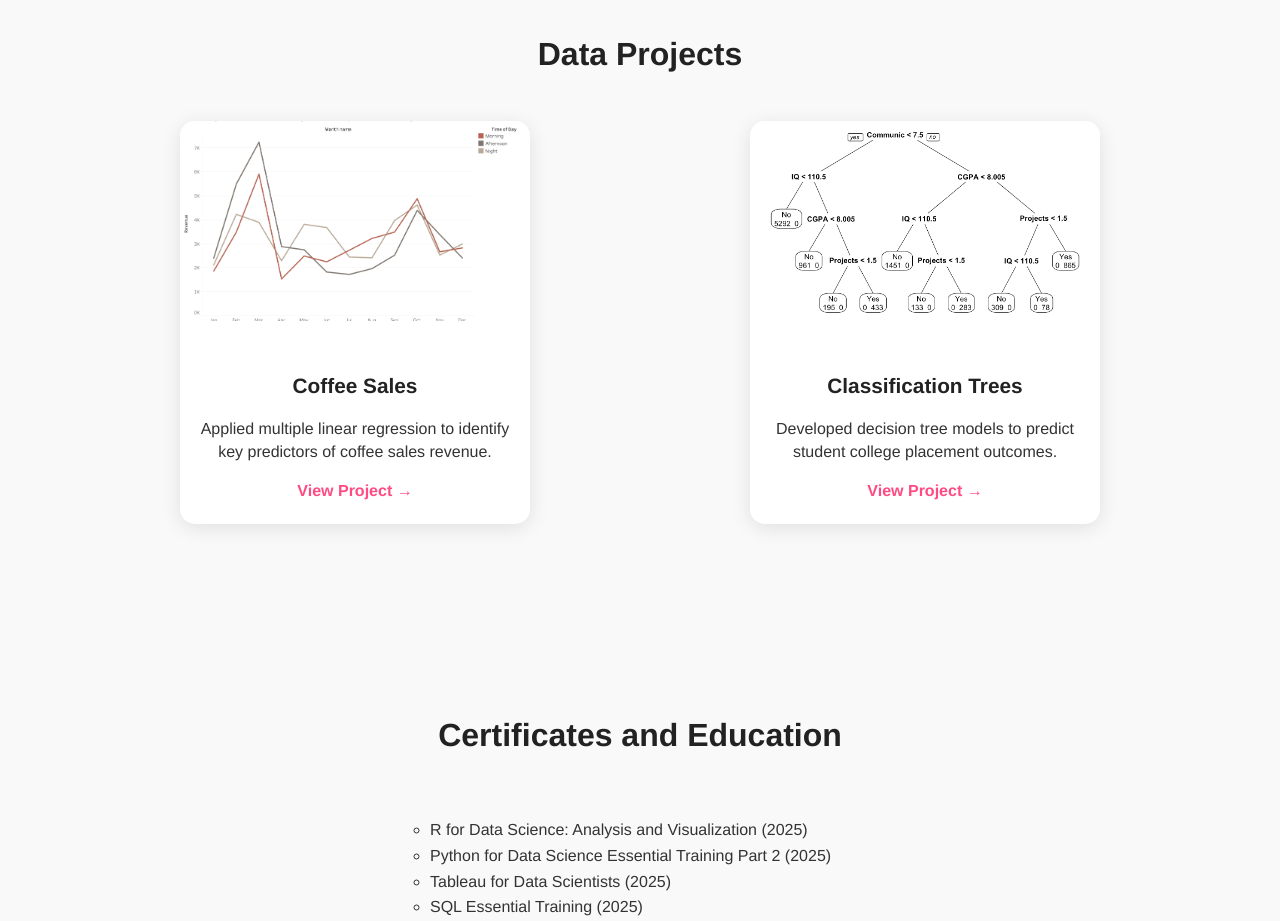
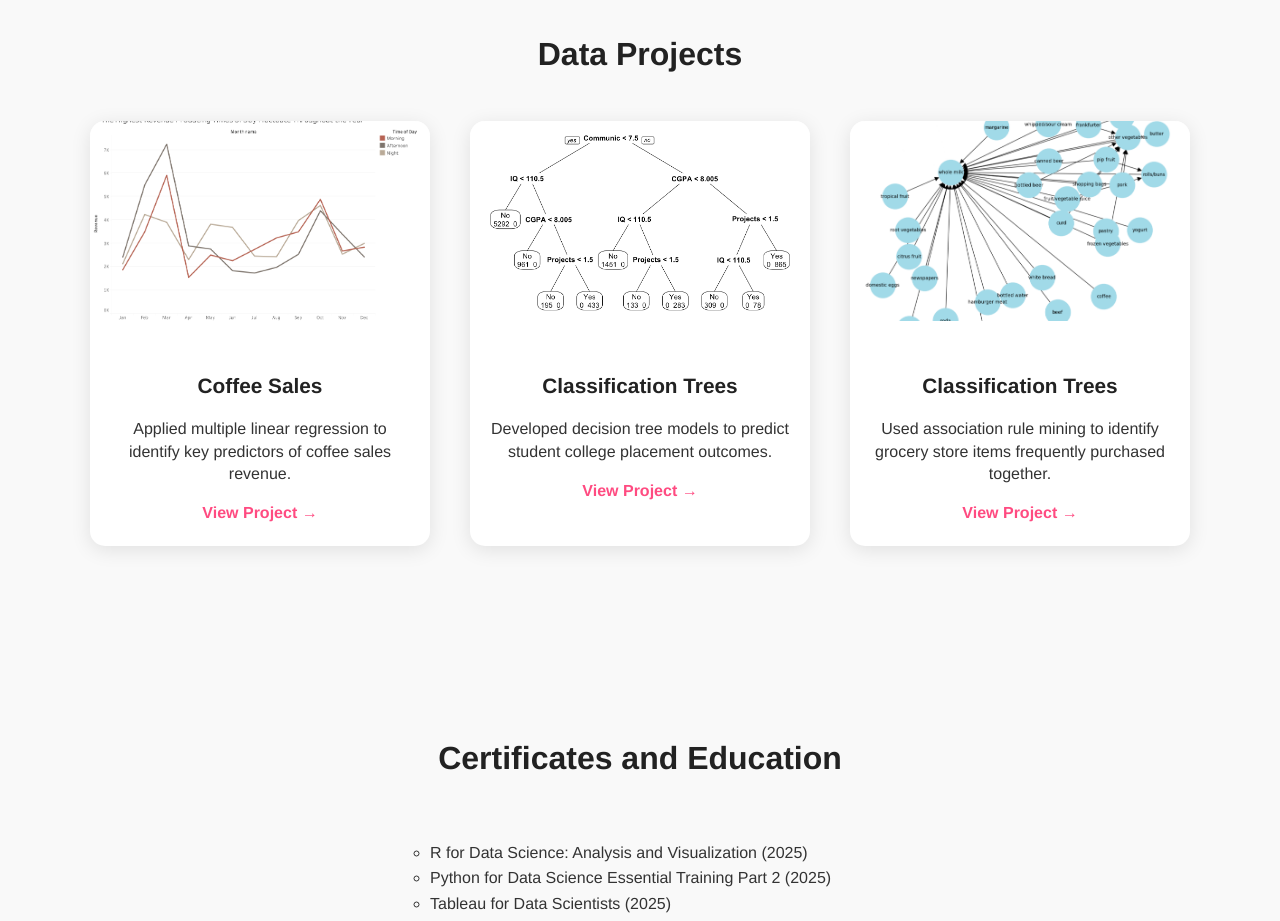
Before and after one commit to cclinchard2/personal-portfolio, a plain HTML site: page index.html in a window 1280 px wide. Shown: the part 1380-2301 px from the top of the page. Drawn offline with Linux system fonts and the light colour scheme; a script that the page names is missing.

Commit message:
add project

```diff
--- a/index.html
+++ b/index.html
@@ -188,6 +188,16 @@
             </div>
           </div>
 
+                    <!-- Project 3 -->
+          <div class="project-tile">
+            <img src="./images/AssociationRuleNetwork.png" alt="Association Rule Network" class="project-image">
+            <div class="project-content">
+              <h3>Classification Trees</h3>
+              <p>Used association rule mining to identify grocery store items frequently purchased together.</p>
+              <a href="https://cclinchard2.github.io/GroceryAssociationRules/" target="_blank" class="project-link">View Project →</a>
+            </div>
+          </div>
+
         </div>
       </div>
     </section>
```
